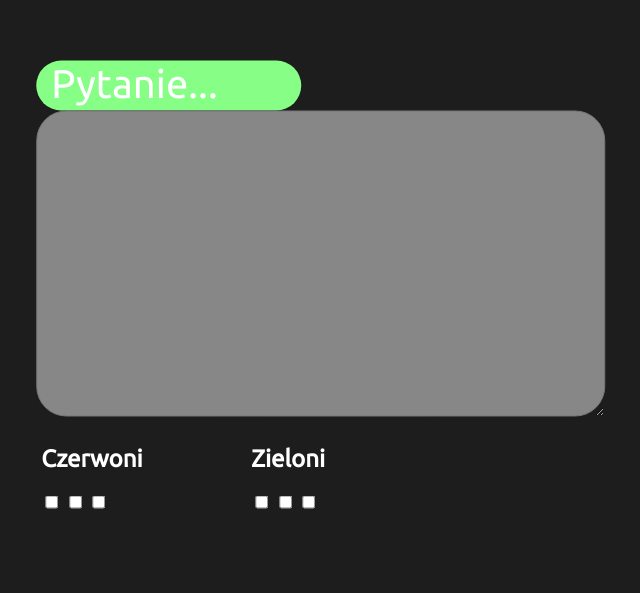
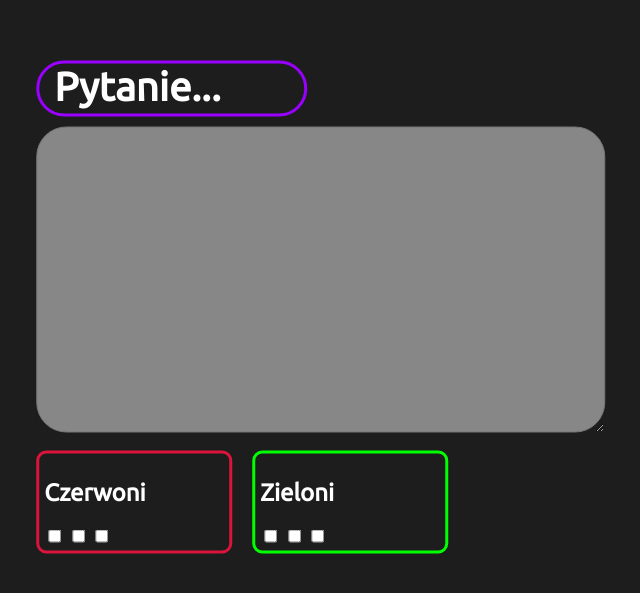
Before and after one commit to K4fkaa/K4fkaa.github.io, a plain HTML site: page tog5x5/index.html in a window 1280 px wide. Shown: the part 1045-1638 px from the top of the page, without its empty margins (113-753 px from the left). Drawn offline with Linux system fonts and the light colour scheme.

Commit message:
Update style.css

```diff
--- a/tog5x5/style.css
+++ b/tog5x5/style.css
@@ -32,8 +32,10 @@
     background-color: rgba(255, 255, 255, 0.466);
     width: 110px;
     border-radius: 20px;
-    font-size: 17px;
+    font-size: 18px;
     color: aliceblue;
+    text-align: center;
+    font-weight: bold;
 }
 #hide{
     width: 620px;
@@ -94,13 +96,15 @@
     width: 565px;
 }
 #pytanie>p{
-    background-color: rgb(135, 255, 135);
     height: 50px;
     width: 250px;
     font-size: 40px;
-    margin-bottom: 0px;
+    margin-bottom: 10px;
     border-radius: 30px;
     padding-left: 15px;
+    font-weight: bolder;
+    border-style: solid;
+    border-color: rgb(153, 0, 255);
 }
 #pytanie>textarea{
     background-color: rgba(255, 255, 255, 0.466);
@@ -108,6 +112,9 @@
     width: 550px;
     border-radius: 30px;
     padding-left: 15px;
+    text-align: center;
+    font-size: 30px;
+    margin-bottom: 15px;
 
 }
 .steale{
@@ -117,3 +124,11 @@
     width: 180px;
     padding: 5px;
 }
+#red{
+    border-style: solid;
+    border-color: crimson;
+}
+#green{
+    border-style: solid;
+    border-color: lime;
+}
```
